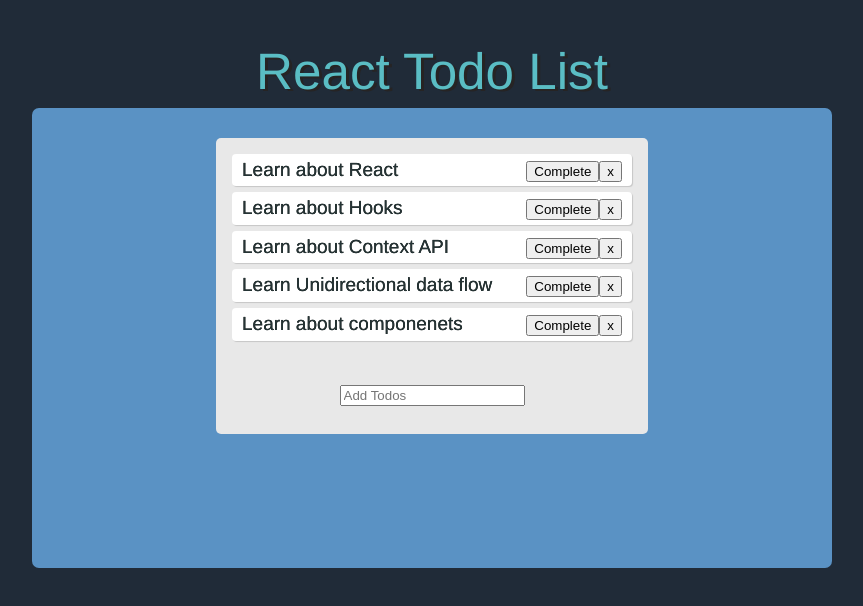
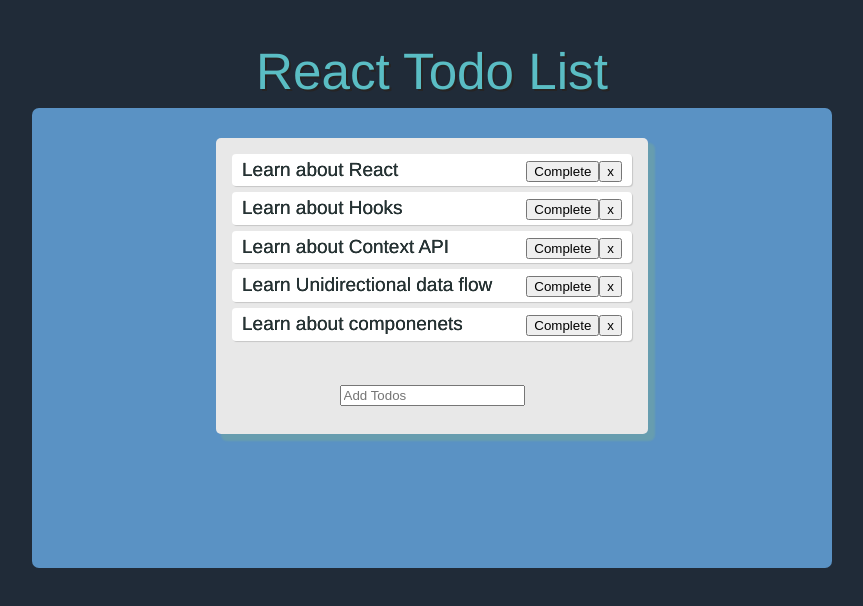
Before and after one commit to keegan-he/react_hooks_todo, a React (Create React App) app: page / in a window 1280 px wide. Shown: the top 606 px of the page, without its empty margins (208-1071 px from the left). Built offline with nearby package versions, Linux system fonts and the light colour scheme.

Commit message:
additional style

```diff
--- a/src/App.css
+++ b/src/App.css
@@ -15,6 +15,7 @@
   height: 50vh;
   text-align: center;
   border-radius: 7px;
+
 }
 
 .title {
@@ -24,8 +25,9 @@
   text-align: center;
   font-family: Helvetica, sans-serif;
   padding-top: 2vh;
-  text-shadow: 3px 2px rgb(38, 36, 36);
+  text-shadow: 2px 2px rgb(38, 36, 36);
   font-style: bold;
+
 }
 
 .todo-list {
@@ -37,6 +39,7 @@
   margin-right: auto; /* centers the element*/
   color: #253435;
   text-shadow: 0px 0px rgb(0, 0, 0);
+  box-shadow: 6px 6px 2px 1px rgba(221, 255, 0, 0.104);
 }
 
 .todo {
```
